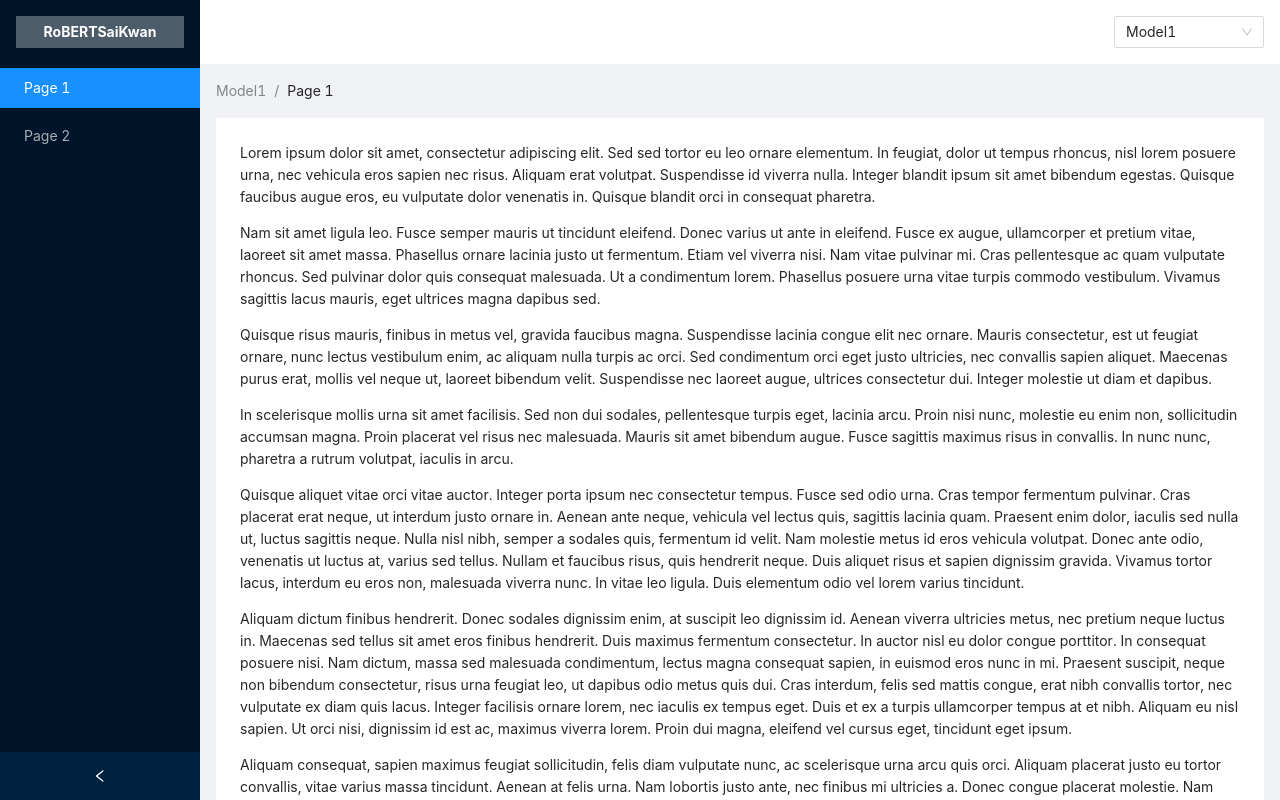
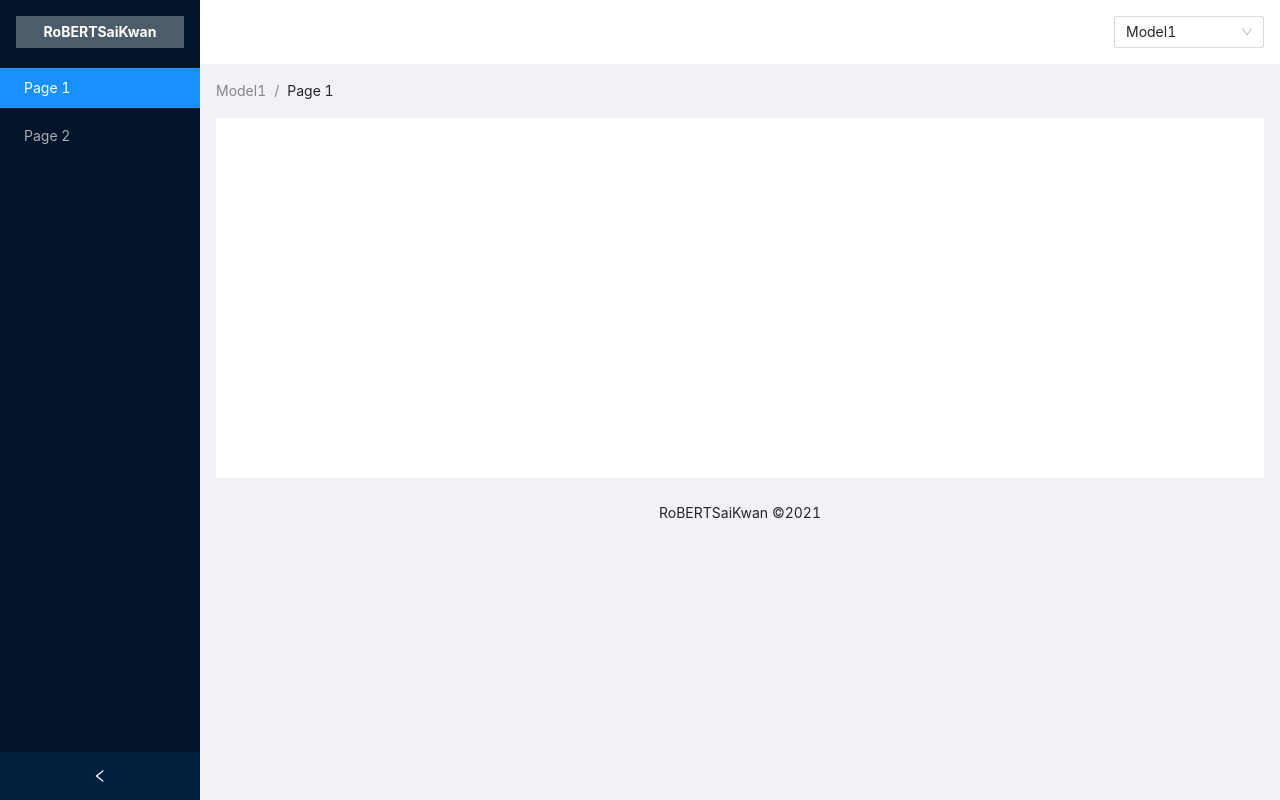
Before and after one commit to rew150/robertsaikwan_frontend, a React (Create React App) app: page / in a window 1280 px wide. Built offline with nearby package versions, Linux system fonts and the light colour scheme.

Commit message:
forgot to

```diff
--- a/src/App/App.css
+++ b/src/App/App.css
@@ -41,6 +41,11 @@
   margin: 16px 0;
 }
 
+.site-inner-content {
+  padding: 24px;
+  min-height: 360px;
+}
+
 .site-layout .footer {
   text-align: center;
 }
--- a/src/App/App.js
+++ b/src/App/App.js
@@ -45,8 +45,8 @@ function App() {
             <Breadcrumb.Item>{model}</Breadcrumb.Item>
             <Breadcrumb.Item>{menu}</Breadcrumb.Item>
           </Breadcrumb>
-          <div className="site-layout-background" style={{ padding: 24, minHeight: 360 }}>
-            <LoremIpsum paragraphNo={10} />
+          <div className="site-layout-background site-inner-content">
+            <LoremIpsum paragraphNo={0} />
           </div>
           <Footer className="footer">RoBERTSaiKwan ©2021</Footer>
         </Content>
```
